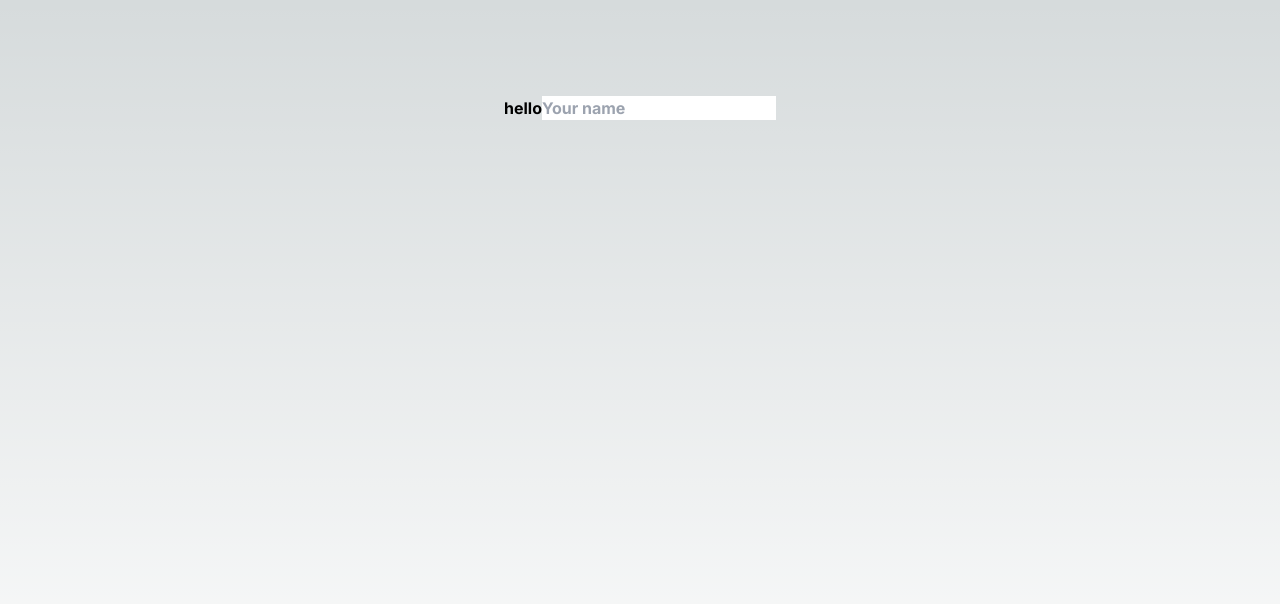
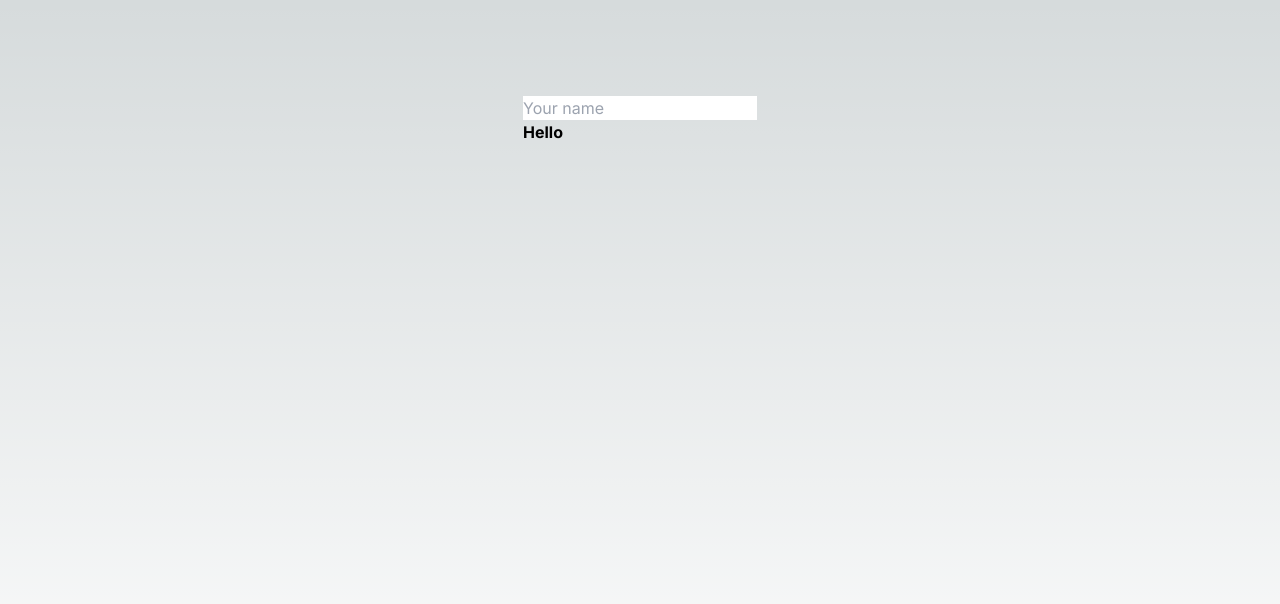
Before and after one commit to ettenger/flex-next-test, a Next.js app: page / in a window 1280 px wide. Shown: the top 604 px of the page. Built offline with nearby package versions, Linux system fonts and the light colour scheme.

Commit message:
Wire up zustand state

```diff
--- a/src/app/page.tsx
+++ b/src/app/page.tsx
@@ -4,14 +4,20 @@ import { RenderComponent } from "@/components/RenderComponent";
 export default function Home() {
   const pageData: PageElement = {
     element: "div",
-    className: "font-bold",
     children: [
-      { element: "text", content: "hello" },
       {
         element: "input",
         type: "text",
         placeholder: "Your name",
         name: "name",
+      },
+      {
+        element: "div",
+        className: "font-bold",
+        children: [
+          { element: "text", content: "Hello " },
+          { element: "variable", variableName: "name" },
+        ],
       },
     ],
   };
--- a/src/components/PageElement.type.ts
+++ b/src/components/PageElement.type.ts
@@ -1,6 +1,11 @@
 export interface TextElement {
   element: "text";
   content: string;
+}
+
+export interface VariableElement {
+  element: "variable";
+  variableName: string;
 }
 
 export interface DivElement {
@@ -18,4 +23,8 @@ export interface InputElement {
   name: string;
 }
 
-export type PageElement = TextElement | DivElement | InputElement;
+export type PageElement =
+  | TextElement
+  | VariableElement
+  | DivElement
+  | InputElement;
--- a/src/components/RenderComponent.tsx
+++ b/src/components/RenderComponent.tsx
@@ -5,11 +5,16 @@ import { PageElement } from "./PageElement.type";
 import { TextComponent } from "./base-components/Text";
 import { DivComponent } from "./base-components/Div";
 import { InputComponent } from "./base-components/Input";
+import { VariableComponent } from "./base-components/Variable";
 
 export const RenderComponent: FC<PageElement> = (props) => {
   const { element } = props;
   if (element === "text") {
     return <TextComponent {...props} />;
+  }
+
+  if (element === "variable") {
+    return <VariableComponent {...props} />;
   }
 
   if (element === "div") {
--- a/src/components/base-components/Div.tsx
+++ b/src/components/base-components/Div.tsx
@@ -1,5 +1,5 @@
 import { FC } from "react";
-import { DivElement, PageElement } from "../PageElement.type";
+import { DivElement } from "../PageElement.type";
 import { RenderComponent } from "../RenderComponent";
 
 export const DivComponent: FC<DivElement> = ({
--- a/src/components/base-components/Input.tsx
+++ b/src/components/base-components/Input.tsx
@@ -12,7 +12,7 @@ export const InputComponent: FC<InputElement> = ({
 
   return (
     <input
-      className={`text-gray-900 ${className}`}
+      className={`text-gray-900 ${className || ""}`}
       type={type}
       placeholder={placeholder}
       onChange={(e) => update({ [name]: e.target.value })}
--- /dev/null
+++ b/src/components/base-components/Variable.tsx
@@ -0,0 +1,9 @@
+import { FC } from "react";
+import { VariableElement } from "../PageElement.type";
+import { useFormStore } from "@/store/formStore";
+
+export const VariableComponent: FC<VariableElement> = ({ variableName }) => {
+  const { form } = useFormStore();
+
+  return <>{form[variableName] || ""}</>;
+};
--- a/src/store/formStore.ts
+++ b/src/store/formStore.ts
@@ -8,6 +8,7 @@ type FormStore = {
 
 export const useFormStore = create<FormStore>((set) => ({
   form: {},
-  update: (updates) => set((prevState) => ({ ...prevState, ...updates })),
+  update: (updates) =>
+    set((prevState) => ({ form: { ...prevState.form, ...updates } })),
   clear: () => set({ form: {} }),
 }));
```
